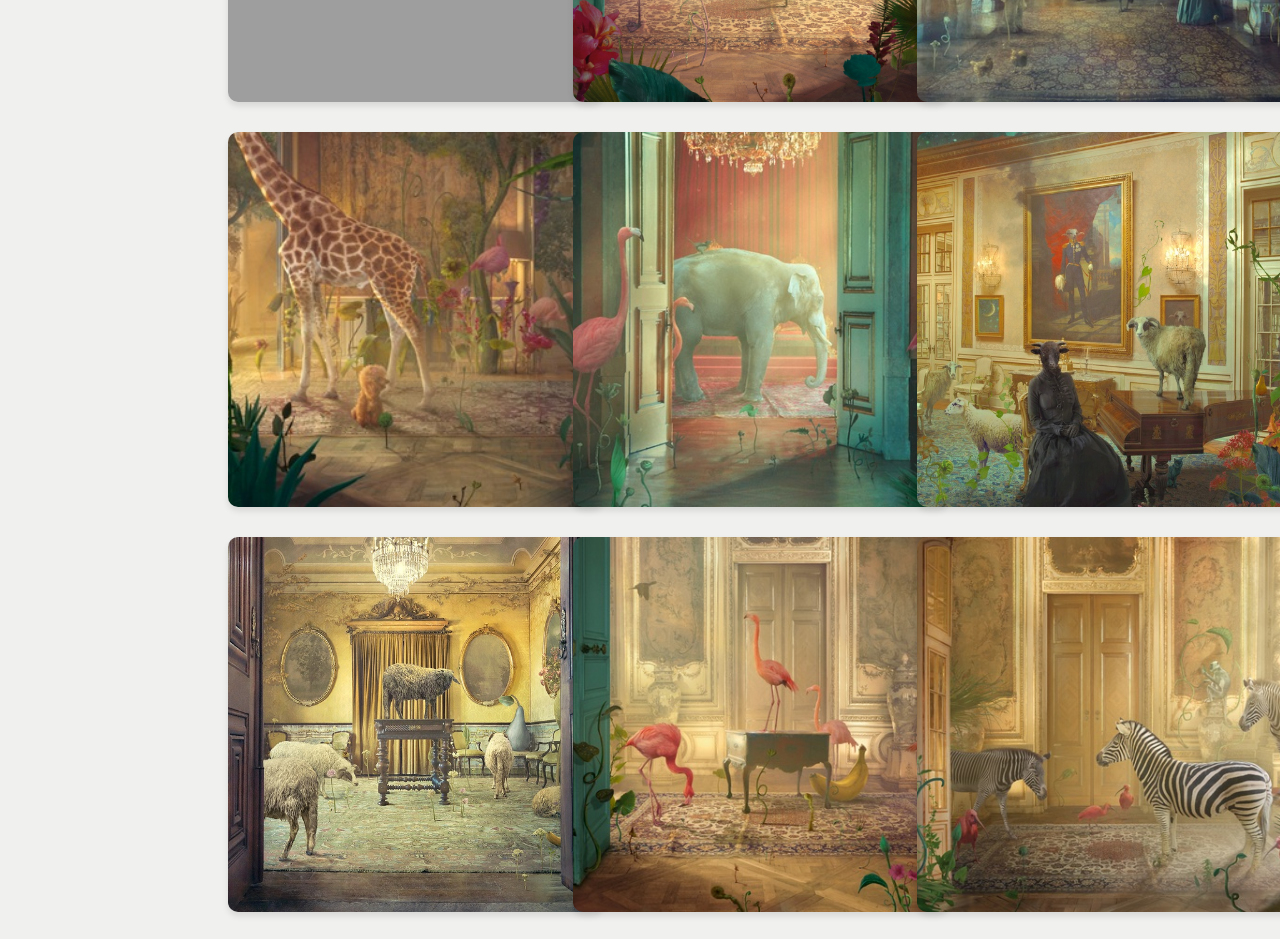
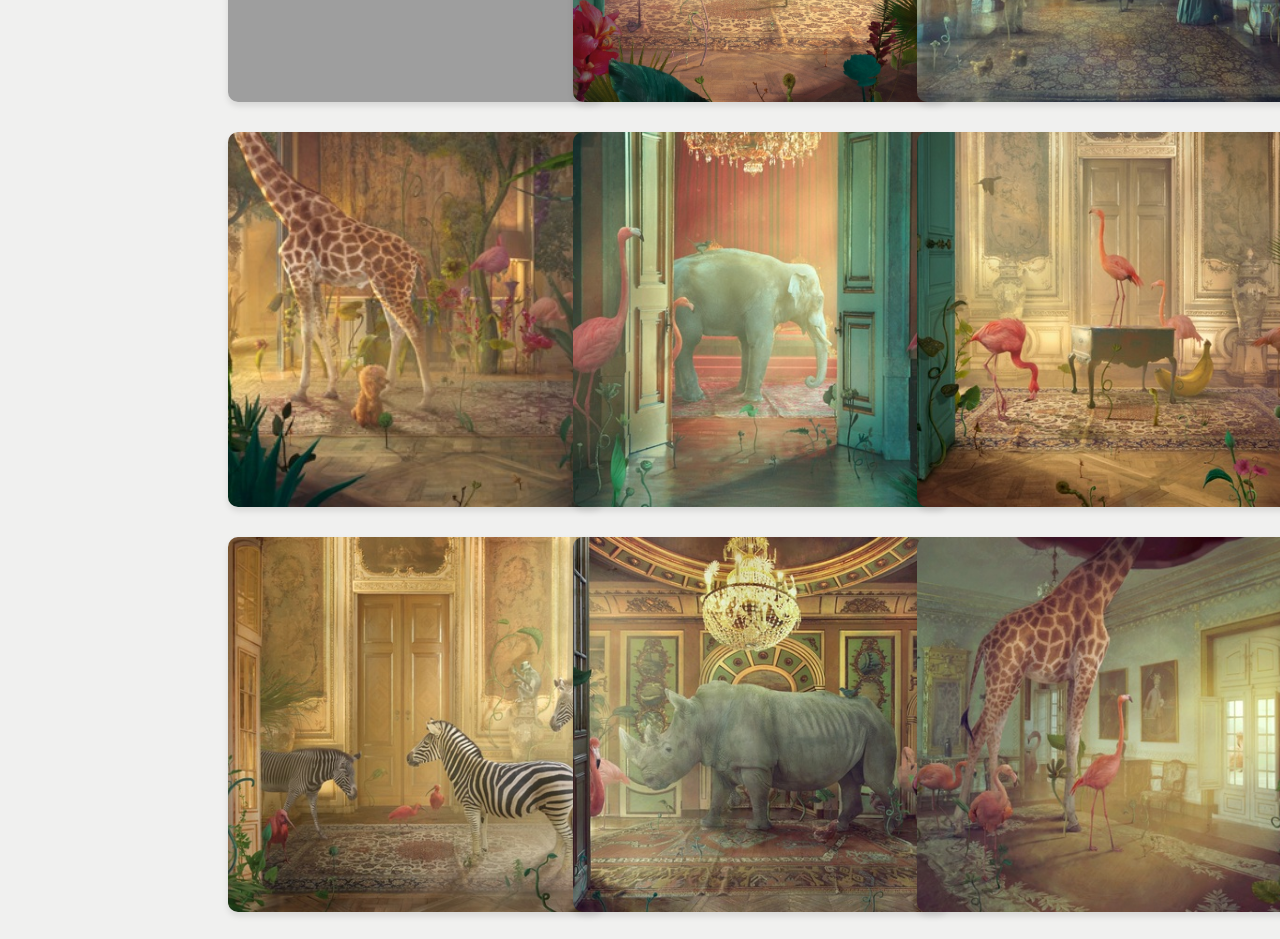
Before and after one commit to AfzalRaja001/Artist-Portfolio-Website, a plain HTML site: page inThePalace.html in a window 1280 px wide. Shown: the part 620-1559 px from the top of the page. Drawn offline with Linux system fonts and the light colour scheme; grey boxes are pictures that could not be loaded; a web font is replaced by a local one.

Commit message:
Update inThePalace.html

```diff
--- a/inThePalace.html
+++ b/inThePalace.html
@@ -90,8 +90,8 @@
         <img src="InPalace_3.jpg" alt="Image_3">
         <img src="inPalace_4.jpg" alt="Image_4">
         <img src="InPalace_5.jpg" alt="Image_5">
-        <img src="InPalace_6.jpg" alt="Image_6">
-         <img src="InPalace_7.jpg" alt="Image_7">
+<!--         <img src="InPalace_6.jpg" alt="Image_6">
+         <img src="InPalace_7.jpg" alt="Image_7">  -->
         <img src="inPalace_8.jpg" alt="Image_8">
         <img src="InPalace_9.jpg" alt="Image_9">
         <img src="InPalace_10.jpg" alt="Image_10">
```
